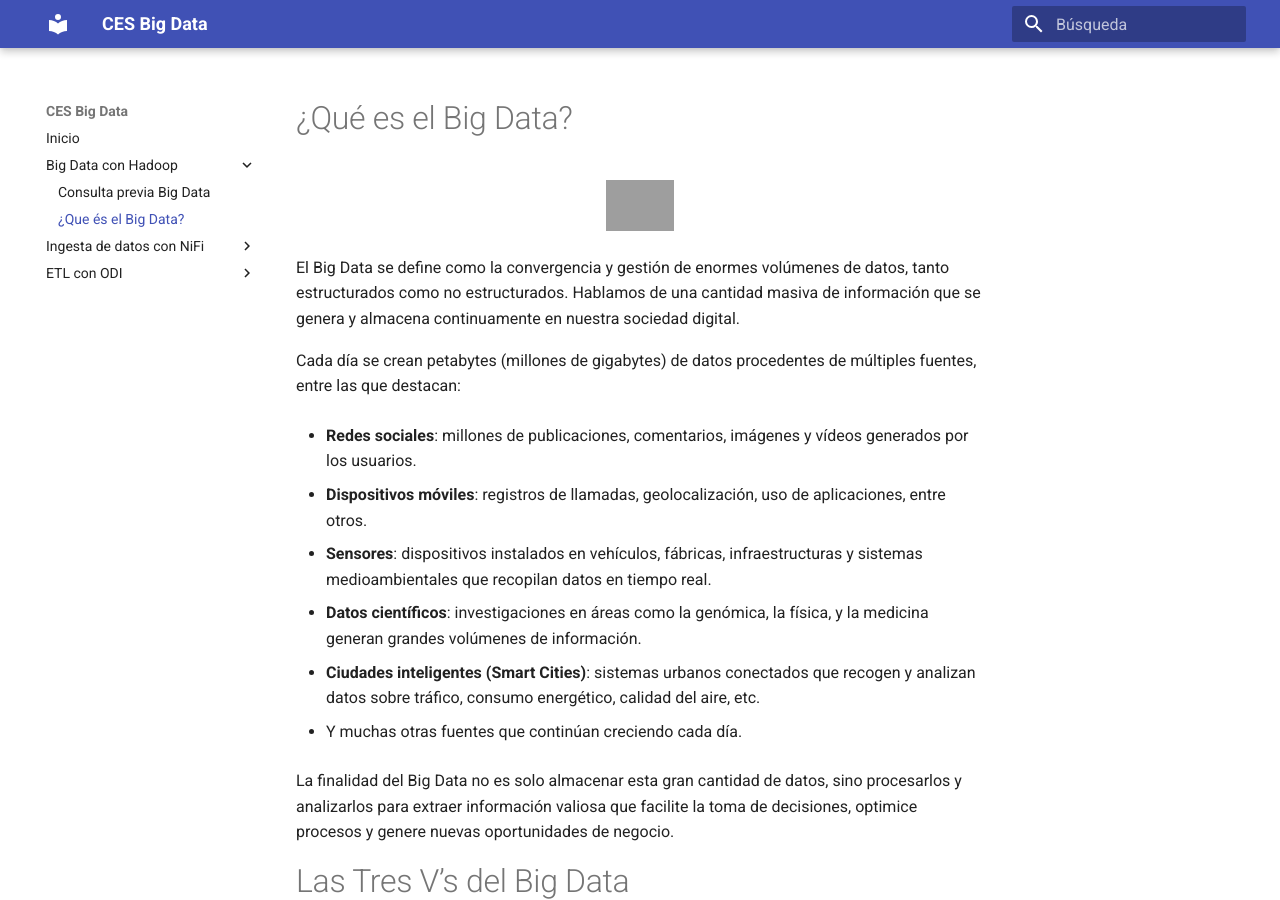
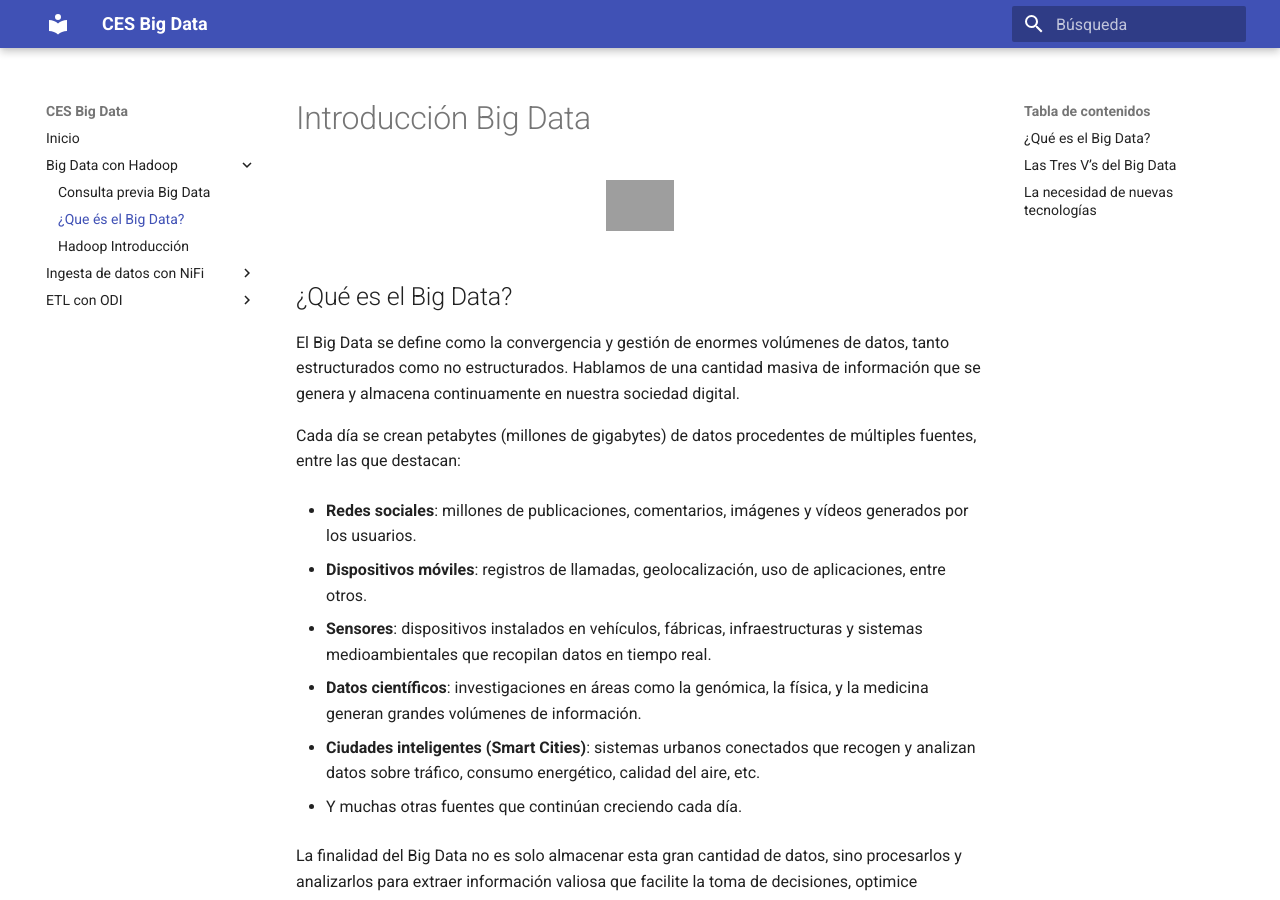
Before and after one commit to jorsodom/bigdata-sb, an MkDocs documentation site: the page built from docs/hadoop/IntroBigData.md, in a window 1280 px wide and 900 px high. Built offline with MkDocs 1.6.1 and Material for MkDocs 9.7.7, drawn with Linux system fonts in a browser that asks for light colours; grey boxes are pictures that could not be loaded.

Commit message:
test hadoop

```diff
--- a/docs/hadoop/IntroBigData.md
+++ b/docs/hadoop/IntroBigData.md
@@ -1,8 +1,10 @@
-# ¿Qué es el Big Data?
+# Introducción Big Data
 
 <div align="center">
 <img src="https://cursoshazerta.es/wp-content/uploads/Que-es-el-Big-Data-y-por-que-es-importante.jpg" alt="BigData" width="10%" />
 </div>
+
+## ¿Qué es el Big Data?
 
 El Big Data se define como la convergencia y gestión de enormes volúmenes de datos, tanto estructurados como no estructurados. Hablamos de una cantidad masiva de información que se genera y almacena continuamente en nuestra sociedad digital.
 
@@ -22,7 +24,7 @@ Cada día se crean petabytes (millones de gigabytes) de datos procedentes de mú
 
 La finalidad del Big Data no es solo almacenar esta gran cantidad de datos, sino procesarlos y analizarlos para extraer información valiosa que facilite la toma de decisiones, optimice procesos y genere nuevas oportunidades de negocio.
 
-# Las Tres V’s del Big Data
+## Las Tres V’s del Big Data
 Para entender la dimensión y los retos que plantea el Big Data, es esencial conocer sus tres características fundamentales, conocidas como las tres V's:
 
 - **Volumen**: Se refiere a la inmensa cantidad de datos generados cada segundo.
@@ -31,7 +33,7 @@ Para entender la dimensión y los retos que plantea el Big Data, es esencial con
 
 - **Variedad**: La diversidad de formatos y fuentes de los datos, que pueden ser estructurados (bases de datos) o no estructurados (vídeos, textos, imágenes).
 
-# La necesidad de nuevas tecnologías
+## La necesidad de nuevas tecnologías
 Las tecnologías tradicionales de almacenamiento y procesamiento de datos no son capaces de manejar estas cantidades y características de información. Por ello, se han desarrollado soluciones específicas dentro del ámbito del Big Data, que permiten:
 
 - Gestionar grandes volúmenes de datos distribuidos en múltiples servidores.
--- a/mkdocs.yml
+++ b/mkdocs.yml
@@ -7,6 +7,7 @@ nav:
   - Big Data con Hadoop:
     - Consulta previa Big Data: hadoop/PreviaBigData.md
     - ¿Que és el Big Data?: hadoop/IntroBigData.md
+    - Hadoop Introducción: hadoop/HadoopIntro.md
   - Ingesta de datos con NiFi:
     - Introducción: nifi/nifiIntroduccion.md
     - Práctica 1: nifi/nifiPractica1.md
```
Also changed, not shown: docs/hadoop/HadoopIntro.md (added, +55 -0 lines), docs/hadoop/PreviaBigData.md (+1 -0 lines).
